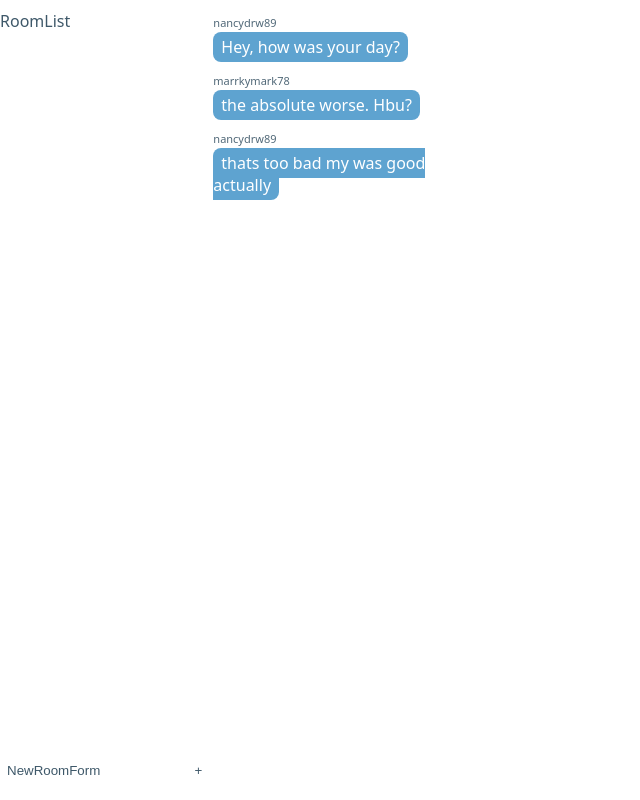
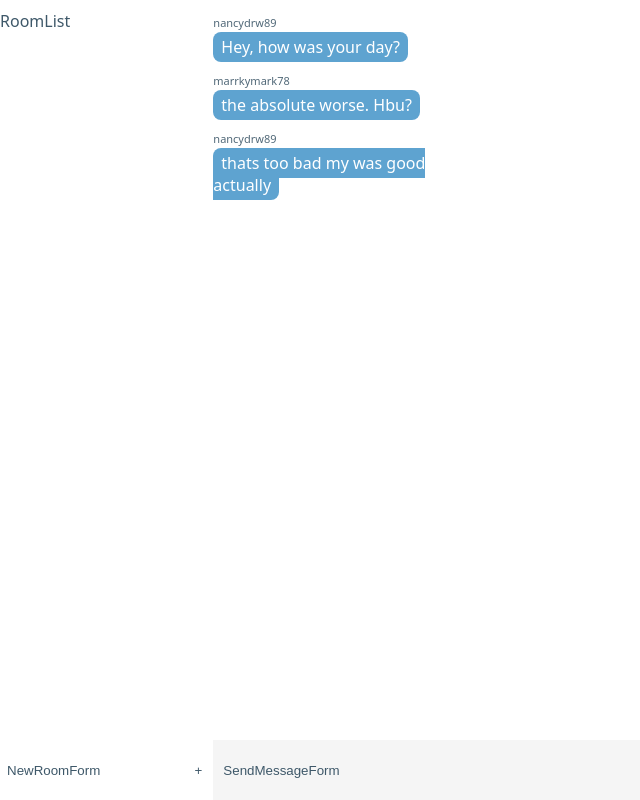
Before and after one commit to newedition994/reactjs-chat-app, a React (Create React App) app: page / in a window 1280 px wide. Shown: the whole page, without its empty margins (0-640 px from the left). Built offline with nearby package versions, Linux system fonts and the light colour scheme.

Commit message:
Filled in the Send Message Form

```diff
--- a/src/components/SendMessageForm.js
+++ b/src/components/SendMessageForm.js
@@ -3,8 +3,10 @@ import React from 'react'
 class SendMessageForm extends React.Component {
     render() {
         return (
-            <form>
-
+            <form className="send-message-form">
+                <input
+                    placeholder="SendMessageForm"
+                    type="text" />
             </form>
         )
     }
```
